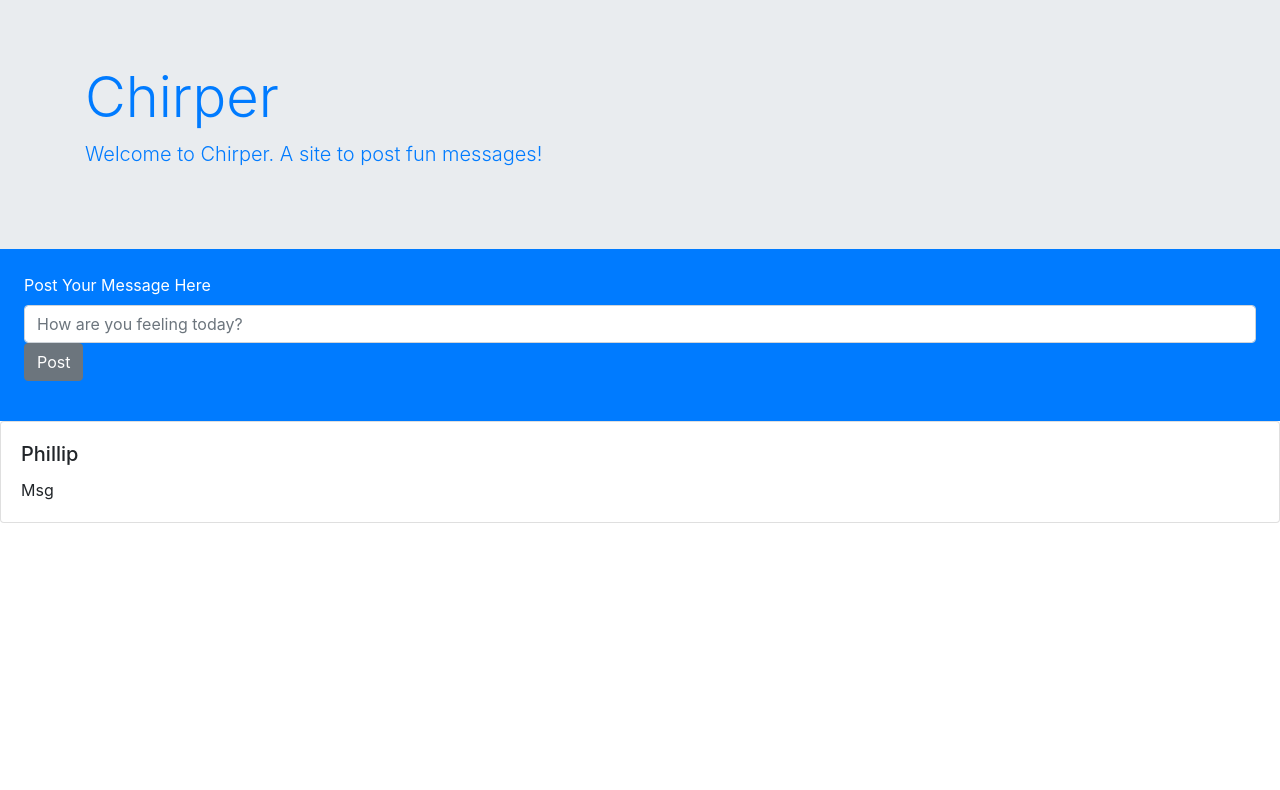
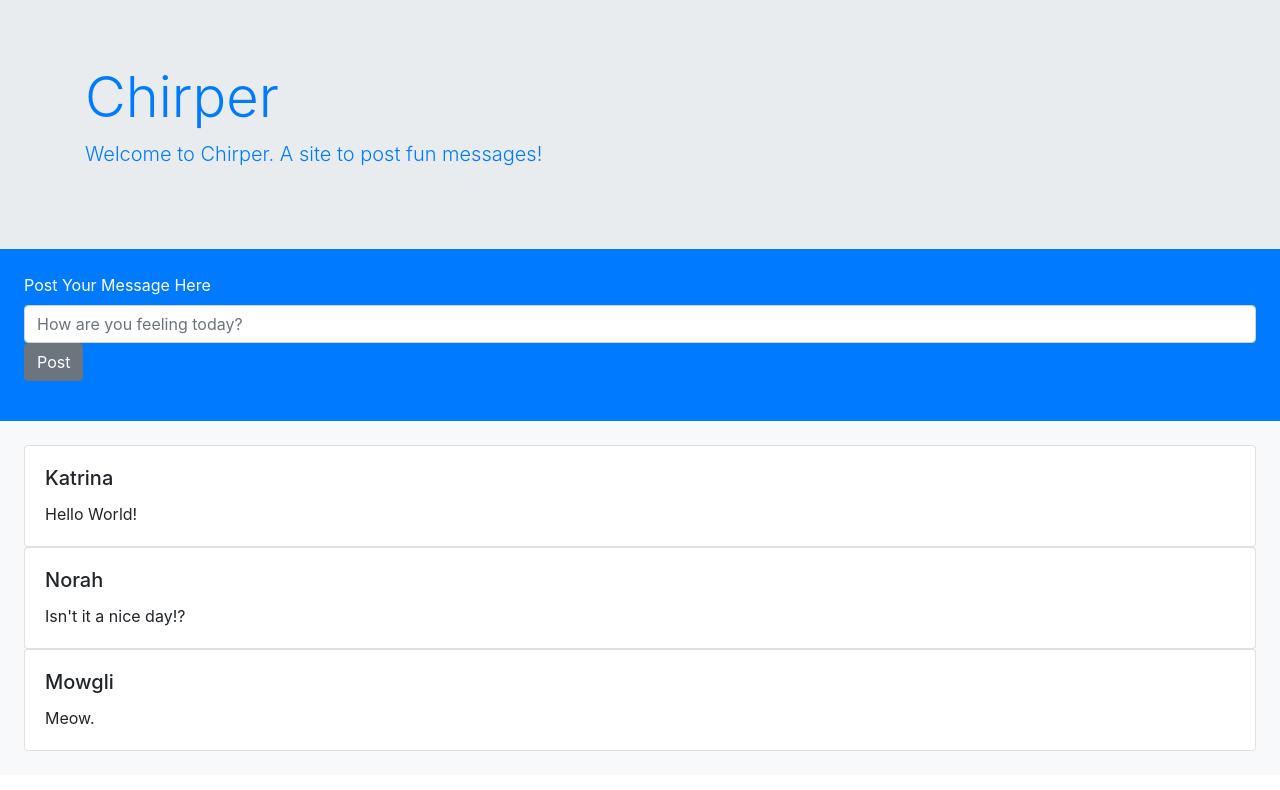
Before and after one commit to phillipjhl/Chirper, a React (Create React App) app: page / in a window 1280 px wide. Shown: the top 790 px of the page. Built offline with nearby package versions, Linux system fonts and the light colour scheme.

Commit message:
page displays three chirps on mount

```diff
--- a/src/components/App.jsx
+++ b/src/components/App.jsx
@@ -5,12 +5,27 @@ import Chirp from './Chirp';
 class App extends Component {
     constructor(props) {
         super(props);
-        this.state= {}
+
+        this.state = {
+            timeline: [
+                { name: "Katrina", chirp: "Hello World!" },
+                { name: "Norah", chirp: "Isn't it a nice day!?" },
+                { name: "Mowgli", chirp: "Meow." }
+            ]
+        }
+
+        let timeline = this.state.timeline;
+        //maps over the timeline array to produce a list of Chirp Components
+        this.updatedTimeline = timeline.map((val, index) => {
+            return <Chirp key={index} userName={val.name} chirpMsg={val.chirp} />
+        });
+
     }
 
     render() {
         return (
             <Fragment>
+
                 <div className="jumbotron jumbotron-fluid text-primary m-0">
                     <div className="container">
                         <h1 className="display-4">Chirper</h1>
@@ -22,8 +37,8 @@ class App extends Component {
                     <ChirpInput />
                 </div>
 
-                <div id="timeline">
-                    <Chirp userName= 'Phillip' chirpMsg= 'Msg' />
+                <div id="timeline" className="bg-light p-4" >
+                     {this.updatedTimeline}
                 </div>
 
             </Fragment>
```
